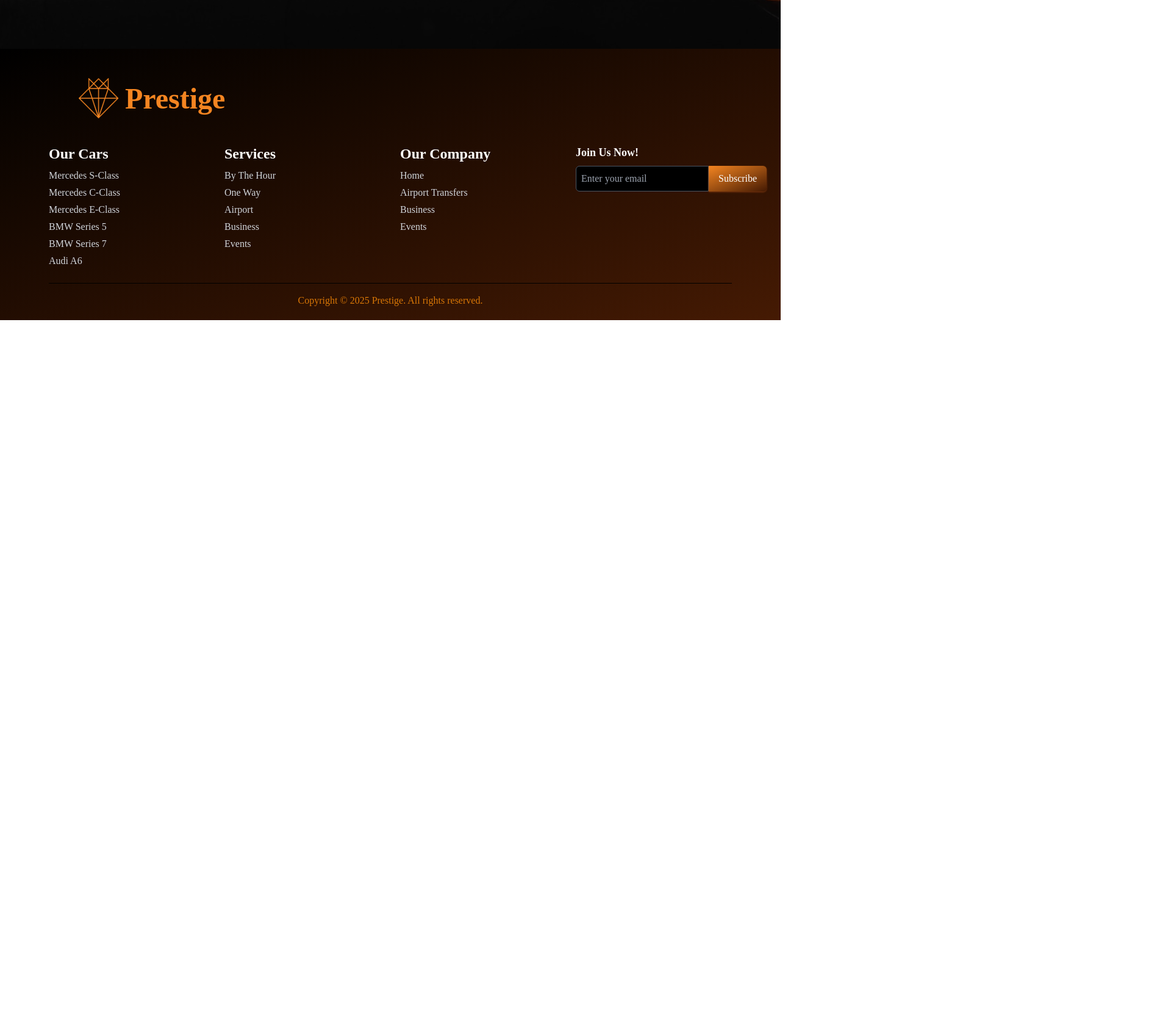
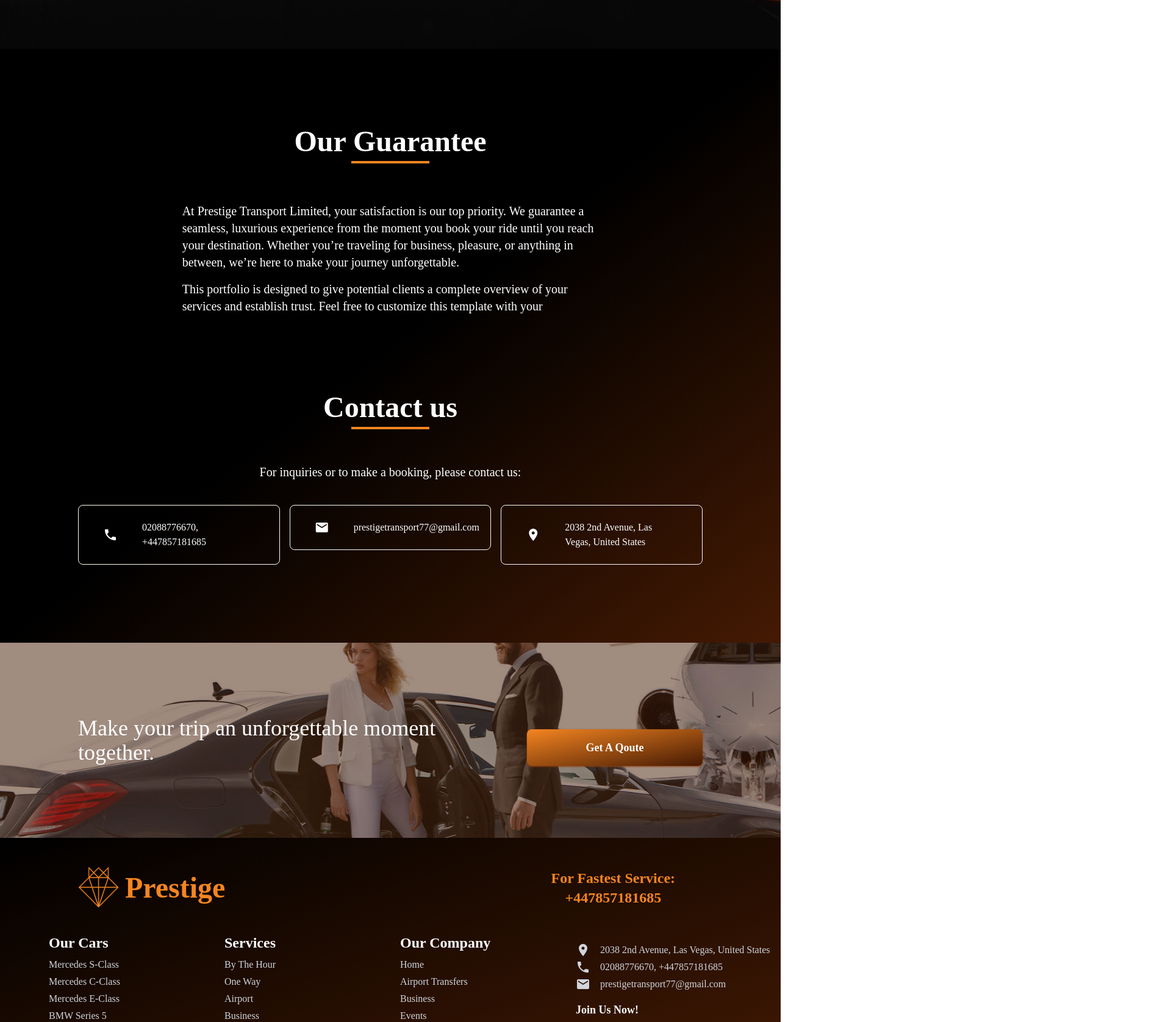
Before and after one commit to OXAYR/prestige-transport-limited, a Next.js app: page /about in a window 1280 px wide. Shown: the part 720-2396 px from the top of the page at 61% size, 1920 px wide, since content can reach past the window. Before the commit the page ends 1245 px from the top, so only its background shows below. Built offline with nearby package versions, Linux system fonts and the light colour scheme; a web font is replaced by a local one.

Commit message:
added about us and footer

```diff
--- a/src/app/(pages)/about/page.js
+++ b/src/app/(pages)/about/page.js
@@ -1,6 +1,8 @@
 /** @format */
 "use client";
+import GetQoute from "@/app/_components/GetQoute";
 import HeroSection from "@/app/_components/HeroSection";
+import ServiceAndSupport from "@/app/_components/ServiceAndSupport";
 import React from "react";
 
 function About() {
@@ -17,6 +19,10 @@ and Exclusive Travel Experience "
           heroBackgroundImage="/about-us-banner-mask.svg"
         />
       </div>
+
+      <ServiceAndSupport />
+
+      <GetQoute />
     </div>
   );
 }
--- a/src/app/_components/Footer.js
+++ b/src/app/_components/Footer.js
@@ -2,18 +2,22 @@
 
 export default function Footer() {
   return (
-    <footer className=" bg-gradient-to-br from-black to-amber-950 text-white py-5 px-6 md:px-20 font-abhaya">
-      <div className="flex justify-between items-center  mt-7 mb-10">
-        <div className="md:px-12 px-0 w-full">
-          <div className="flex items-center justify-center lg:justify-start gap-2">
+    <footer className="bg-gradient-to-br from-black to-amber-950 text-white py-5 px-6 md:px-20 font-abhaya">
+      <div className="flex flex-col md:flex-row justify-between items-center mt-7 mb-10">
+        <div className="lg:px-12 px-0 w-4/6 text-center lg:text-left ">
+          <div className="flex items-center justify-center md:justify-start gap-2">
             <img src="/logo.svg" alt="Logo" className="" />
-            <h2 className="text-5xl font-bold text-primary-default text-center md:text-left">
+            <h2 className="text-5xl font-bold text-primary-default">
               Prestige
             </h2>
           </div>
         </div>
+        <div className="sm:text-2xl mt-5 sm:mt-0  text-center font-bold text-primary-default ">
+          For Fastest Service: <span className="lg:mx-4"> +447857181685 </span>
         </div>
-      <div className="container mx-auto text-center md:text-left  grid grid-cols-1 md:grid-cols-4 gap-8">
+      </div>
+      <div className="container mx-auto grid grid-cols-1 md:grid-cols-2 lg:grid-cols-4  gap-8 text-center md:text-left">
+        {/* Our Cars */}
         <div>
           <h3 className="md:text-2xl text-lg font-semibold">Our Cars</h3>
           <ul className="mt-2 space-y-1 text-gray-300">
@@ -35,12 +39,8 @@ export default function Footer() {
             <li>Airport</li>
             <li>Business</li>
             <li>Events</li>
-            {/* <li>Tours</li>
-            <li>Weddings</li> */}
           </ul>
         </div>
-
-        {/* Company Info */}
         <div>
           <h3 className="md:text-2xl text-lg font-semibold">Our Company</h3>
           <ul className="mt-2 space-y-1 text-gray-300">
@@ -51,19 +51,45 @@ export default function Footer() {
             <li>Events</li>
           </ul>
         </div>
-        <div className=" flex flex-col w-full  ">
-          <div className="md:w-1/2">
+
+        {/* Subscription */}
+        <div className="w-full">
+          <div className="w-full my-4">
+            <ul className="mt-2 space-y-1 text-gray-300 w-screen">
+              <li className="flex items-center gap-4">
+                <div className="flex items-center gap-2">
+                  <span className="material-icons">location_on</span>
+                </div>
+                <div className=" font-Abhaya">
+                  2038 2nd Avenue, Las Vegas, United States
+                </div>
+              </li>
+              <li className="flex items-center gap-4">
+                <div className="flex items-center ">
+                  <span className="material-icons text-xs">phone</span>
+                </div>
+                <div className=" font-Abhaya">02088776670, +447857181685</div>
+              </li>
+              <li className="flex items-center gap-4">
+                <div className="flex items-center gap-2">
+                  <span className="material-icons">email</span>
+                </div>
+                <div className=" font-Abhaya">
+                  prestigetransport77@gmail.com
+                </div>
+              </li>
+            </ul>
+          </div>
           <h3 className="text-lg font-semibold">Join Us Now!</h3>
-            <div className="mt-2 w-full flex">
+          <div className="mt-2 w-full flex flex-col sm:flex-row">
             <input
               type="email"
               placeholder="Enter your email"
-                className="p-2 w-full sm:w-96 bg-black text-white border border-gray-600 rounded-l-md"
+              className="p-2 w-full sm:w-96 bg-black text-white border border-gray-600 rounded-md sm:rounded-l-md sm:rounded-r-none"
             />
-              <button className="bg-gradient-to-tl   to-primary-default from-amber-950 shadow shadow-amber-900 text-white px-4 py-2 rounded-r-md">
+            <button className="bg-gradient-to-tl to-primary-default from-amber-950 shadow shadow-amber-900 text-white px-4 py-2 rounded-md sm:rounded-r-md sm:rounded-l-none mt-2 sm:mt-0">
               Subscribe
             </button>
-            </div>
           </div>
         </div>
       </div>
--- a/src/app/_components/NavHeader.js
+++ b/src/app/_components/NavHeader.js
@@ -32,7 +32,7 @@ function NavHeader() {
 
   return (
     <div
-      className={` hover:bg-gradient-to-tr from-70% from-black to-amber-950 flex justify-between items-center px-6 md:px-32 py-4 transition-all duration-300 z-40 ${
+      className={` hover:bg-gradient-to-tr from-70% from-black to-amber-950 flex justify-between items-center px-6 lg:px-32 py-4 transition-all duration-300 z-40 ${
         isScrolled
           ? " bg-gradient-to-tr from-70% from-black to-amber-950 shadow-md "
           : "bg-transparent"
@@ -50,7 +50,7 @@ function NavHeader() {
       </div>
 
       {/* Desktop Navigation */}
-      <div className="hidden md:flex justify-between items-center gap-8 capitalize">
+      <div className="hidden lg:flex justify-between items-center gap-8 capitalize">
         {navItems.map(({ name, path }) => (
           <Link
             key={name}
@@ -67,7 +67,7 @@ function NavHeader() {
       </div>
 
       {/* Mobile Menu Icon */}
-      <div className="flex md:hidden">
+      <div className="flex lg:hidden">
         <button
           onClick={() => setIsMenuOpen(!isMenuOpen)}
           className="text-white text-2xl focus:outline-none"
@@ -78,7 +78,7 @@ function NavHeader() {
 
       {/* Mobile Navigation */}
       {isMenuOpen && (
-        <div className="absolute top-16 left-0 w-full bg-black flex flex-col items-center gap-4 py-4 md:hidden">
+        <div className="absolute top-16 left-0 w-full bg-black flex flex-col items-center gap-4 py-4 lg:hidden">
           {navItems.map(({ name, path }) => (
             <Link
               key={name}
--- /dev/null
+++ b/src/app/_components/ServiceAndSupport.js
@@ -0,0 +1,73 @@
+/** @format */
+import React from "react";
+
+export default function ServiceAndSupport() {
+  return (
+    <div className="lg:px-32 px-8  py-32 bg-gradient-to-br from-black from-50% to-amber-950 ">
+      <div className=" flex flex-col justify-center items-center gap-16">
+        <div className="flex flex-col justify-center items-center">
+          <h1 className="text-3xl md:text-5xl  font-bold text-white">
+            Our Guarantee
+          </h1>
+          <hr className="w-32 border-2 mt-2 border-primary-default" />
+        </div>
+        <div className=" lg:w-2/3 sm:w-1/2 w-full">
+          <div className=" text-white  text-xl">
+            At Prestige Transport Limited, your satisfaction is our top
+            priority. We guarantee a seamless, luxurious experience from the
+            moment you book your ride until you reach your destination. Whether
+            you’re traveling for business, pleasure, or anything in between,
+            we’re here to make your journey unforgettable.
+          </div>
+          <div className=" text-white mt-4 text-xl">
+            This portfolio is designed to give potential clients a complete
+            overview of your services and establish trust. Feel free to
+            customize this template with your
+          </div>
+        </div>
+      </div>
+
+      <div className=" flex flex-col justify-center items-center gap-10 mt-32">
+        <div className="flex flex-col justify-center items-center">
+          <h1 className="text-3xl md:text-5xl  font-bold text-white">
+            Contact us
+          </h1>
+          <hr className="w-32 border-2 mt-2 border-primary-default" />
+        </div>
+        <div className=" lg:w-2/3 sm:w-1/2 w-full mt-4">
+          <div className=" text-white  text-xl text-center">
+            For inquiries or to make a booking, please contact us:
+          </div>
+        </div>
+        <div className="grid lg:grid-cols-3 sm:grid-cols-2 grid-cols-1 gap-4">
+          <div className="   w-full">
+            <div className="   bg-transparent border border-amber-50 text-white w-full sm:px-10 py-6 px-4 rounded-lg hover:bg-amber-50 hover:text-amber-950 flex justify-between items-center text-base gap-10 ">
+              <div className="flex items-center gap-2">
+                <span className="material-icons">phone</span>
+              </div>
+              <div className=" font-Abhaya">02088776670, +447857181685</div>
+            </div>
+          </div>
+          <div className="   w-full">
+            <div className="   bg-transparent border border-amber-50 text-white w-full sm:px-10 py-6 px-4  rounded-lg hover:bg-amber-50 hover:text-amber-950 flex justify-between items-center text-base gap-10 ">
+              <div className="flex items-center gap-2">
+                <span className="material-icons">email</span>
+              </div>
+              <div className=" font-Abhaya">prestigetransport77@gmail.com</div>
+            </div>
+          </div>
+          <div className="   w-full">
+            <div className="   bg-transparent border border-amber-50 text-white w-full sm:px-10 py-6 px-4  rounded-lg hover:bg-amber-50 hover:text-amber-950 flex justify-between items-center text-base gap-10 ">
+              <div className="flex items-center gap-2">
+                <span className="material-icons">location_on</span>
+              </div>
+              <div className=" font-Abhaya">
+                2038 2nd Avenue, Las Vegas, United States
+              </div>
+            </div>
+          </div>
+        </div>
+      </div>
+    </div>
+  );
+}
```
Lines whose indentation alone changed are shown as unchanged.
